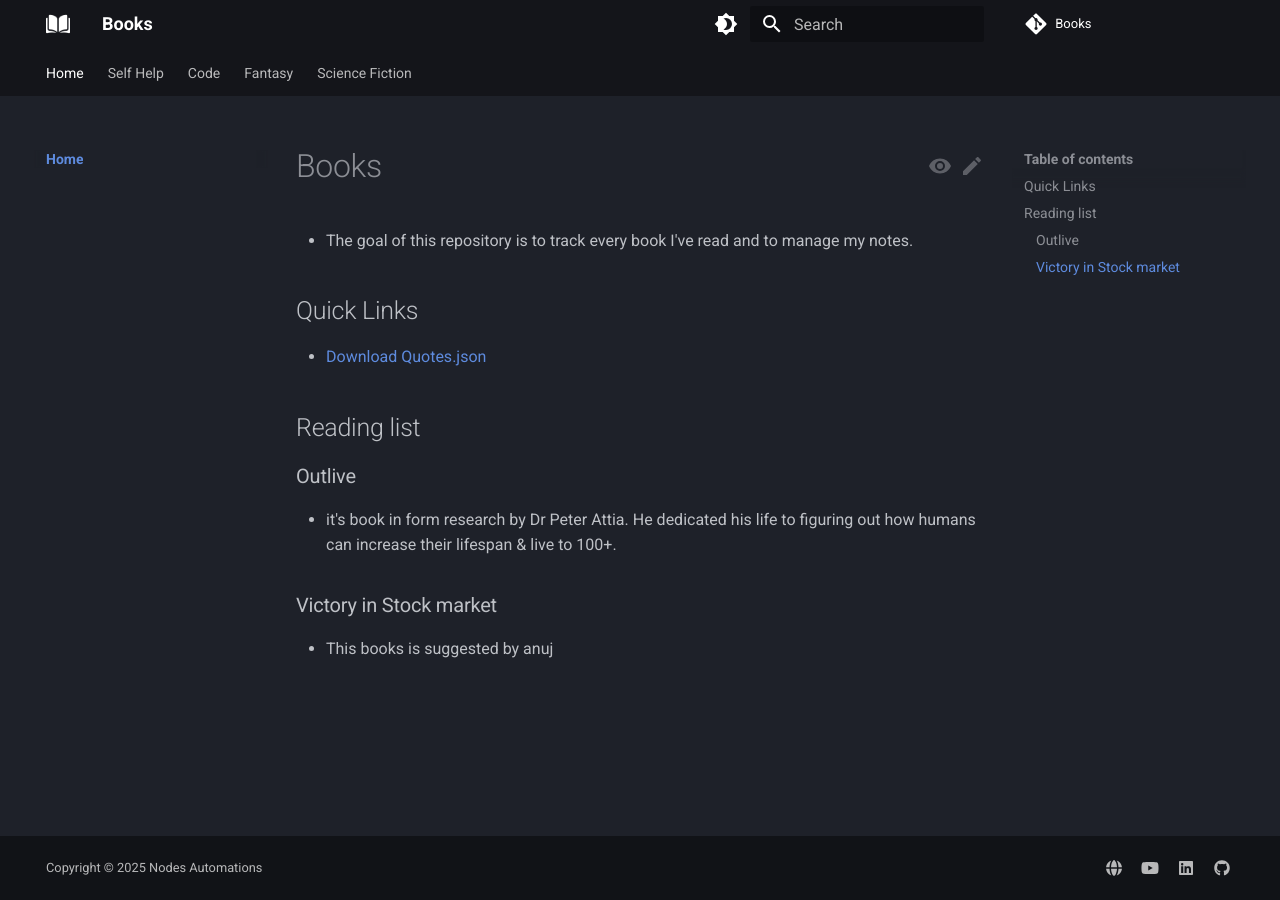
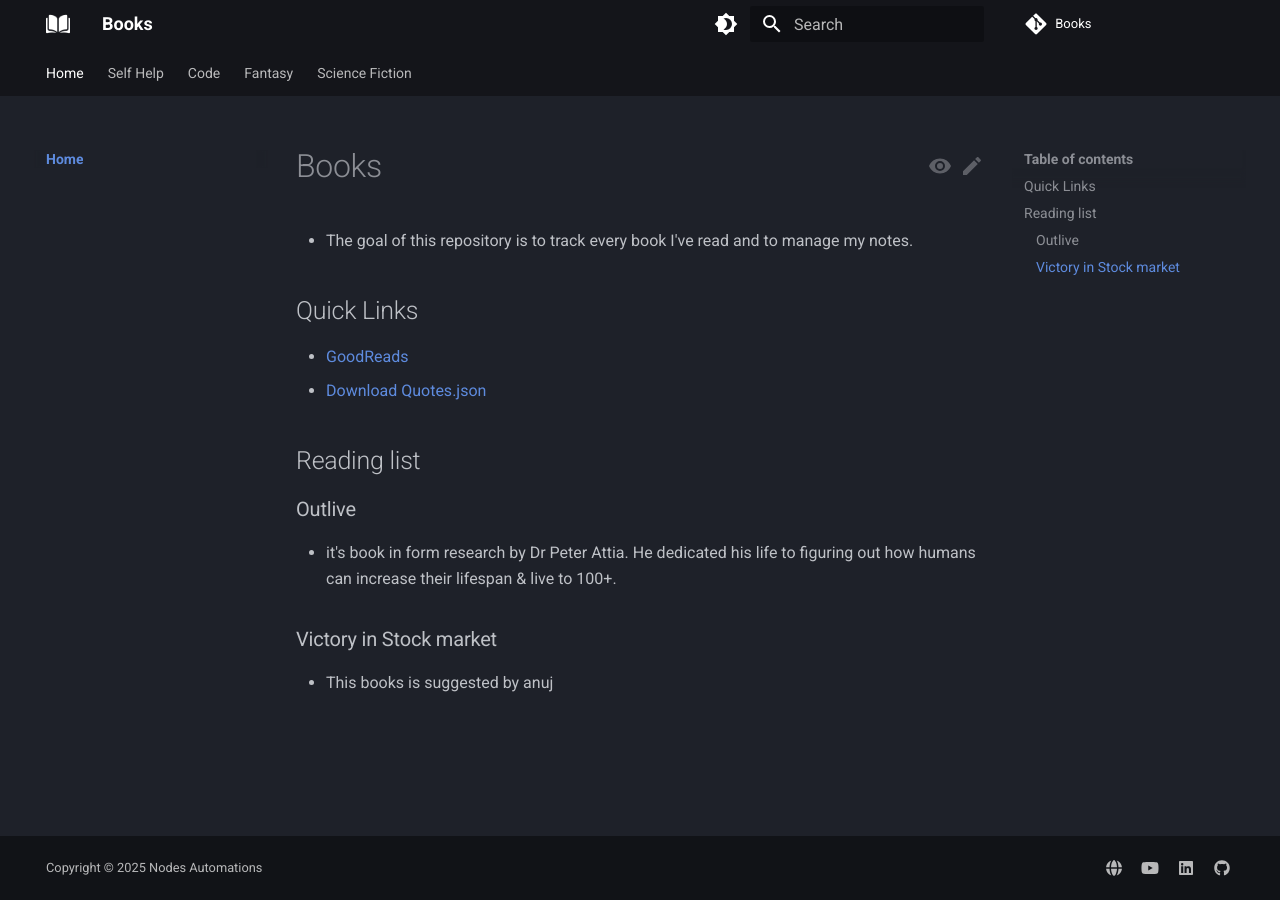
Before and after one commit to vivekkpatel/Books, an MkDocs documentation site: the page built from docs/index.md, in a window 1280 px wide. Built offline with MkDocs 1.6.1 and Material for MkDocs 9.7.7, drawn with Linux system fonts in a browser that asks for light colours; comment, search, counter and statistics services are not loaded.

Commit message:
Quick link updated

```diff
--- a/docs/index.md
+++ b/docs/index.md
@@ -2,6 +2,7 @@
 - The goal of this repository is to track every book I've read and to manage my notes.
 
 ## Quick Links
+- [GoodReads](https://www.goodreads.com/user/show/65939805-vivek-patel)
 - [Download Quotes.json](Quotes.json)
 
 ## Reading list
```
